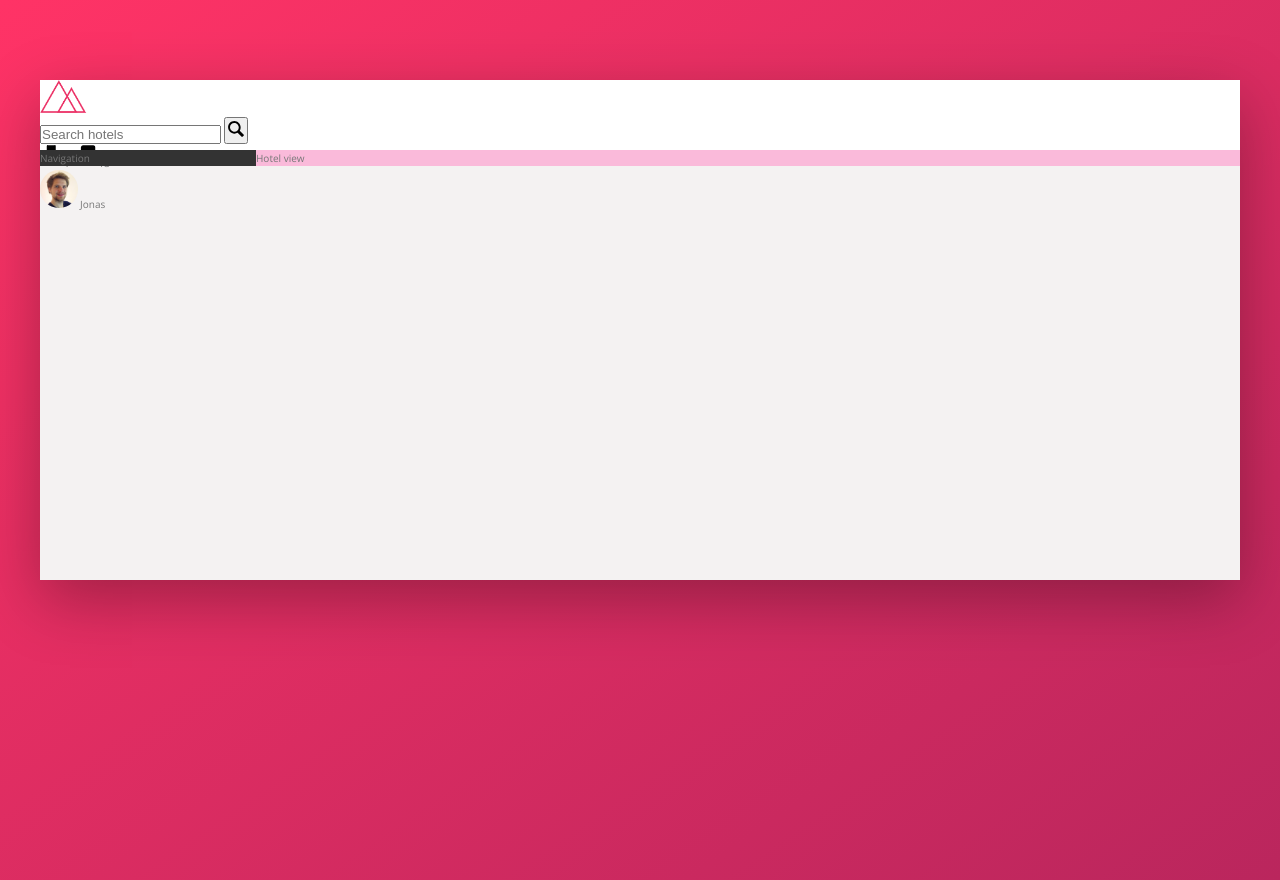
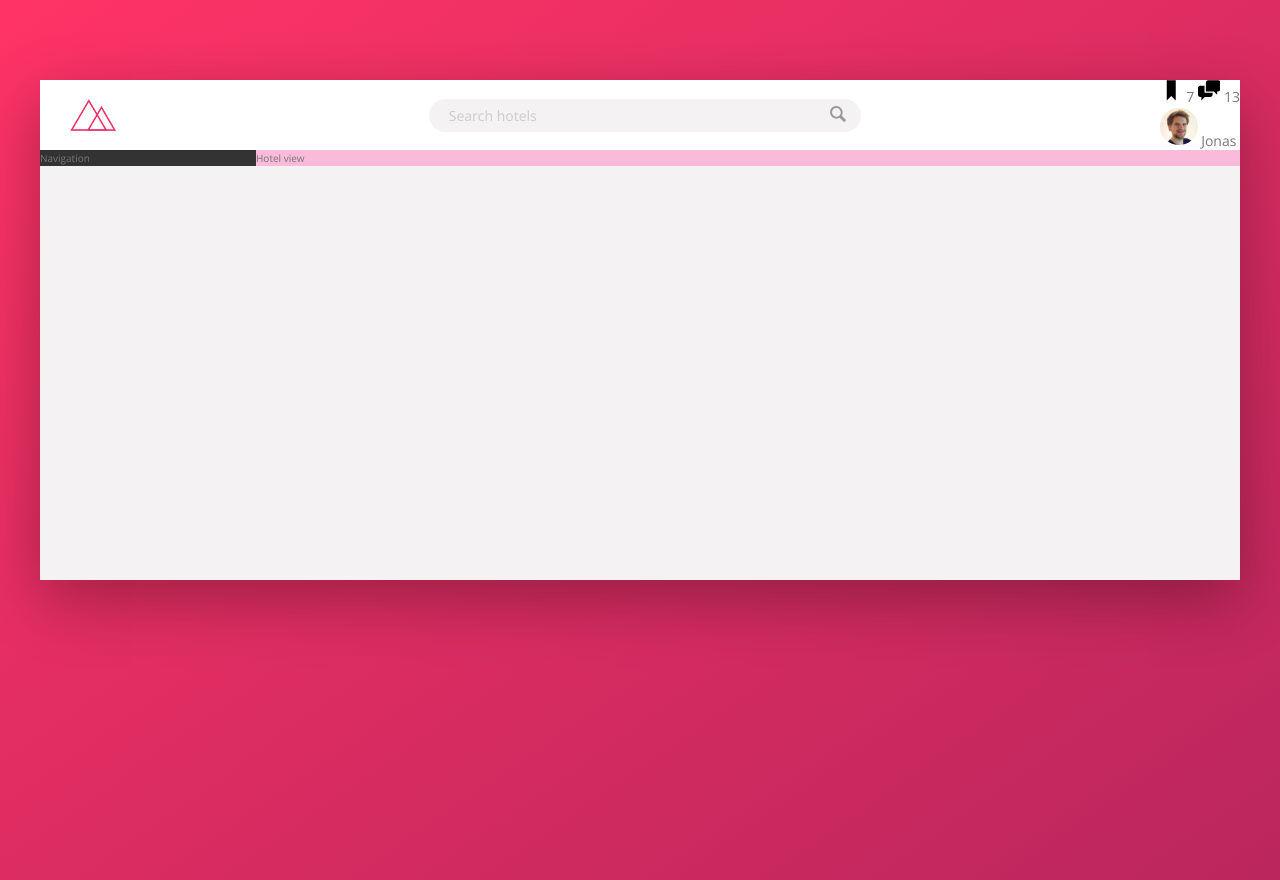
Before and after one commit to braisv/trillo-master-flexbox, a website: page index.html in a window 1280 px wide. Drawn offline with nearby package versions, Linux system fonts and the light colour scheme.

Commit message:
building header - 2

```diff
--- a/sass/_components.scss
+++ b/sass/_components.scss
@@ -3,6 +3,7 @@
 
 .logo {
     height: 3.25rem;
+    margin-left: 3rem;
 }
 
 
@@ -10,17 +11,56 @@
 // SEARCH
 
 .search {
+    flex: 0 0 40%;
+    display: flex;
+    align-items: center;
+    justify-content: center;
+
     &__input {
+        font-family: inherit;
+        font-size: inherit;
+        color: inherit;
+        background-color: var(--color-grey-light-2);
+        border: none;
+        padding: .7rem 2rem;
+        border-radius: 100px;
+        width: 90%;
+        margin-right: -3.25rem;
+        transition: all .3s;
 
+        &:focus {
+            outline: none;
+            width: 100%;
+            background-color: var(--color-grey-light-3);
+        }
+
+        &::-webkit-input-placeholder {
+            font-weight: 100;
+            color: var(--color-grey-light-4);
+        }
     }
 
     &__button {
+        border: none;
+        background-color: var(--color-grey-light-2);
 
+        &:focus {
+            outline: none;
+        }
+
+        &:active {
+            transform: translateY(2px);
+        }
+    }
+
+    &__input:focus + &__button {
+        background-color: var(--color-grey-light-3);
     }
 
     &__icon {
         height: 2rem;
         width: 2rem;
+        fill: var(--color-grey-dark-3);
     }
 }
 
--- a/sass/_layout.scss
+++ b/sass/_layout.scss
@@ -7,9 +7,13 @@
 }
 
 .header {
+    font-size: 1.4rem;
     height: 7rem;
     background-color: #fff;
     border-bottom: var(--shadow-dark);
+    display: flex;
+    justify-content: space-between;
+    align-items: center;
 }
 
 .content {
```
Also changed, not shown: css/style.css.
